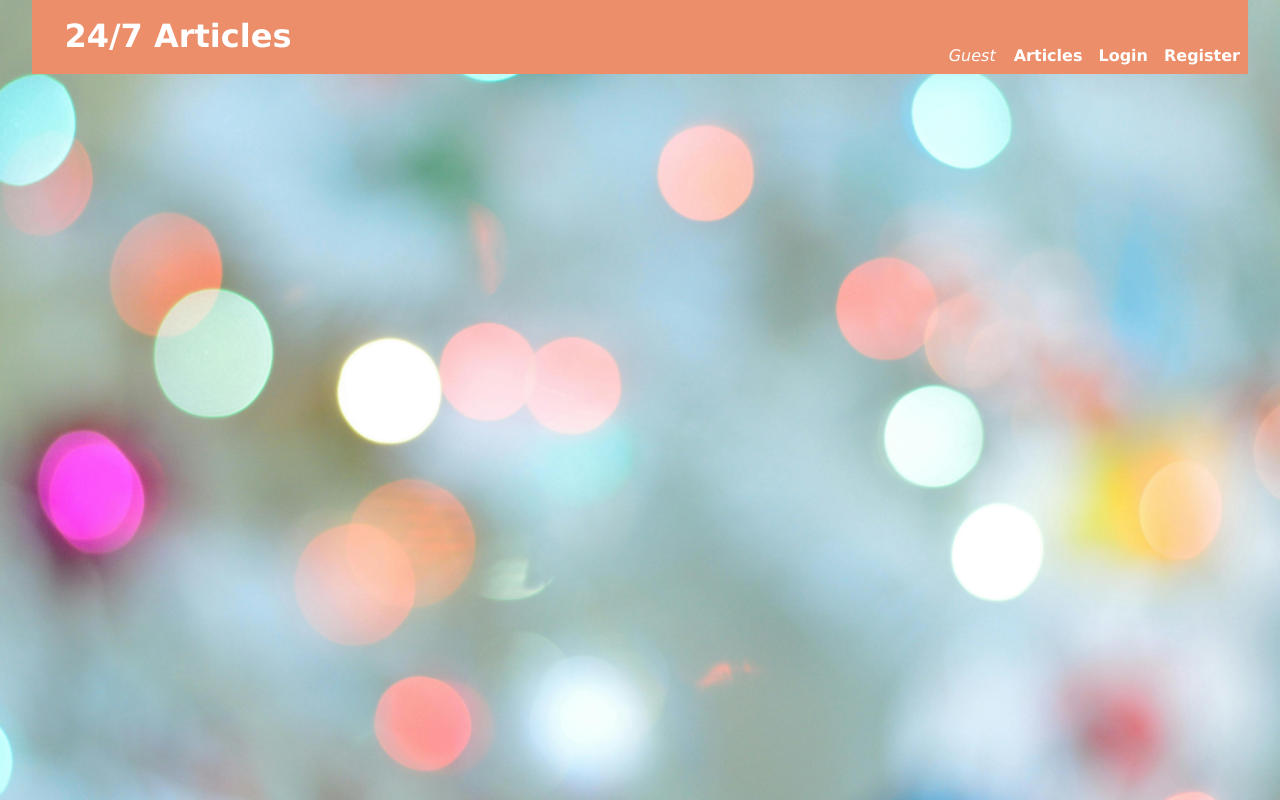
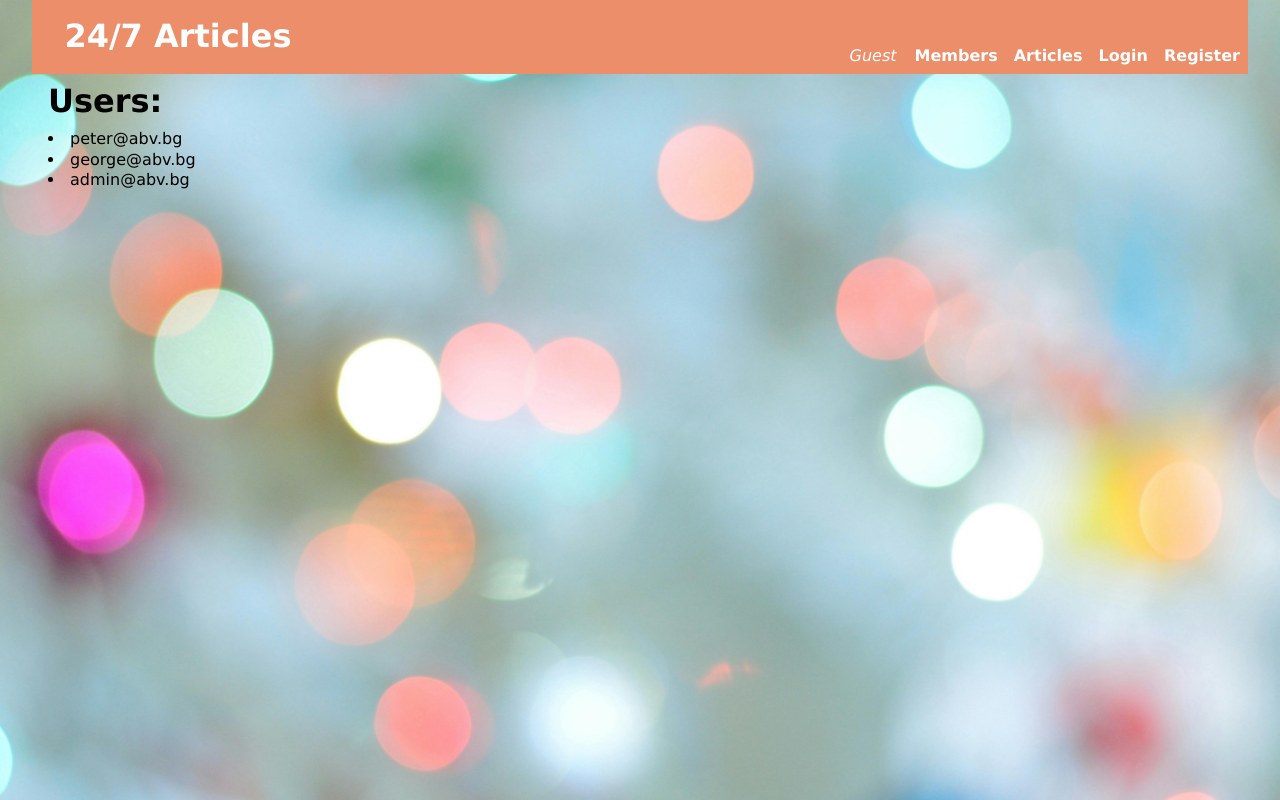
Before and after one commit to petarpatev/ReactJS-SoftUni-Exam-Project, a React (Vite) app in the folder client/: page /members in a window 1280 px wide. Built offline with nearby package versions, Linux system fonts and the light colour scheme.

Commit message:
Add members context provider

```diff
--- a/client/src/App.jsx
+++ b/client/src/App.jsx
@@ -1,6 +1,7 @@
 import { Routes, Route } from "react-router-dom"
 import { userContext } from "./contexts/user"
 import { ArticleProvider } from "./contexts/article"
+import { MembersProvider } from "./contexts/members"
 import { useEffect, useState } from "react"
 
 import * as utilsService from "./utils/user"
@@ -9,6 +10,7 @@ import Login from "./components/login/Login"
 import Navigation from "./components/navigation/Nav"
 import Register from "./components/register/Register"
 import Home from "./components/home/Home"
+import Members from "./components/members/Members"
 import Logout from "./components/logout/Logout"
 import Catalog from "./components/catalog/Catalog"
 import Create from "./components/create/Create"
@@ -16,6 +18,7 @@ import Details from "./components/details/Details"
 import Edit from "./components/edit/Edit"
 import RouteGuardPrivate from "./components/common/RouteGuardPrivate"
 import RouteGuardPublic from "./components/common/RouteGuardPublic"
+
 
 
 function App() {
@@ -41,6 +44,7 @@ function App() {
   return (
     <>
       <userContext.Provider value={{ user, setUserWrapper }}>
+        <MembersProvider>
           <div id="box">
 
             <Navigation />
@@ -48,6 +52,7 @@ function App() {
             <main id="main-content">
               <Routes>
                 <Route path="/" element={<Home />} />
+                <Route path="/members" element={<Members />} />
                 <Route path='/login' element={<RouteGuardPublic><Login /></RouteGuardPublic>} />
                 <Route path='/register' element={<RouteGuardPublic><Register /></RouteGuardPublic>} />
                 <Route path='/logout' element={<RouteGuardPrivate><Logout /></RouteGuardPrivate>} />
@@ -63,6 +68,7 @@ function App() {
             </main>
 
           </div>
+        </MembersProvider>
       </userContext.Provider>
     </>
   )
--- /dev/null
+++ b/client/src/components/members/Members.jsx
@@ -0,0 +1,18 @@
+import { useContext } from "react"
+import { membersContext } from "../../contexts/members"
+
+
+export default function Members() {
+
+    const { members, setMembersWrapper } = useContext(membersContext);
+
+    return (
+        <>
+            <h1>Users:</h1>
+
+            <ul>
+                {members.map(x => <li key={x._id}>{x.email}</li>)}
+            </ul>
+        </>
+    )
+}
--- a/client/src/components/navigation/Nav.jsx
+++ b/client/src/components/navigation/Nav.jsx
@@ -15,6 +15,7 @@ export default function Navigation() {
             </h1>
             <nav>
                 {user ? <span style={{ marginRight: "10px", fontStyle: "Italic"}}>{user.email}</span> : <span style={{ marginRight: "10px", fontStyle: "Italic" }}>Guest</span>}
+                <Link to="/members">Members</Link>
                 <Link to="/catalog/articles">Articles</Link>
                 {user
                     ? <div id="user">
--- a/client/src/components/register/Register.jsx
+++ b/client/src/components/register/Register.jsx
@@ -1,6 +1,7 @@
 import { useState, useContext } from "react"
 import { useNavigate } from "react-router-dom"
 import { userContext } from "../../contexts/user";
+import { membersContext } from "../../contexts/members"
 
 import * as authService from '../../api/auth'
 import { isValid, equalPasswords } from "../../utils/validation";
@@ -10,9 +11,11 @@ export default function Register() {
 
     const navigate = useNavigate();
     const { setUserWrapper } = useContext(userContext);
+    const { members, setMembersWrapper } = useContext(membersContext);
 
     const [registerValues, setRegisterValues] = useState({
         email: '',
+        // username: '',
         password: '',
         ['confirm-password']: ''
     })
@@ -42,6 +45,7 @@ export default function Register() {
         try {
             const user = await authService.register(registerValues.email, registerValues.password);
             setUserWrapper(user);
+            setMembersWrapper(user);
             e.target.reset();
             // setError('');
             navigate('/');
@@ -67,6 +71,14 @@ export default function Register() {
                         onChange={regValuesChangeHandler}
                         value={registerValues.email}
                     />
+                    {/* <label htmlFor="username">Username:</label>
+                    <input
+                        type="text"
+                        id="username"
+                        name="username"
+                        onChange={regValuesChangeHandler}
+                        value={registerValues.username}
+                    /> */}
                     <label htmlFor="password">Password:</label>
                     <input type="password"
                         name="password"
@@ -79,7 +91,7 @@ export default function Register() {
                         name="confirm-password"
                         id="confirm-password"
                         onChange={regValuesChangeHandler}
-                        value={registerValues.confirmPassword}
+                        value={registerValues["confirm-password"]}
                     />
                     <input className="btn submit" type="submit" value="Register" />
                 </div>
--- /dev/null
+++ b/client/src/contexts/members.jsx
@@ -0,0 +1,33 @@
+import { useState, createContext } from "react";
+
+export const membersContext = createContext();
+
+export const MembersProvider = ({ children }) => {
+    const [members, setMembers] = useState([
+        {
+            email: "peter@abv.bg",
+            username: "Peter",
+            _id: '35c62d76-8152-4626-8712-eeb96381bea8'
+        },
+        {
+            email: "george@abv.bg",
+            username: "George",
+            _id: '847ec027-f659-4086-8032-5173e2f9c93a'
+        },
+        {
+            email: "admin@abv.bg",
+            username: "Admin",
+            _id: '60f0cf0b-34b0-4abd-9769-8c42f830dffc'
+        }
+    ]);
+
+    const setMembersWrapper = (data) => {
+        setMembers(state => ([...state, data]));
+    }
+
+    return (
+        <membersContext.Provider value={{ members, setMembersWrapper }}>
+            {children}
+        </membersContext.Provider>
+    )
+}
```
Lines whose indentation alone changed are shown as unchanged.
